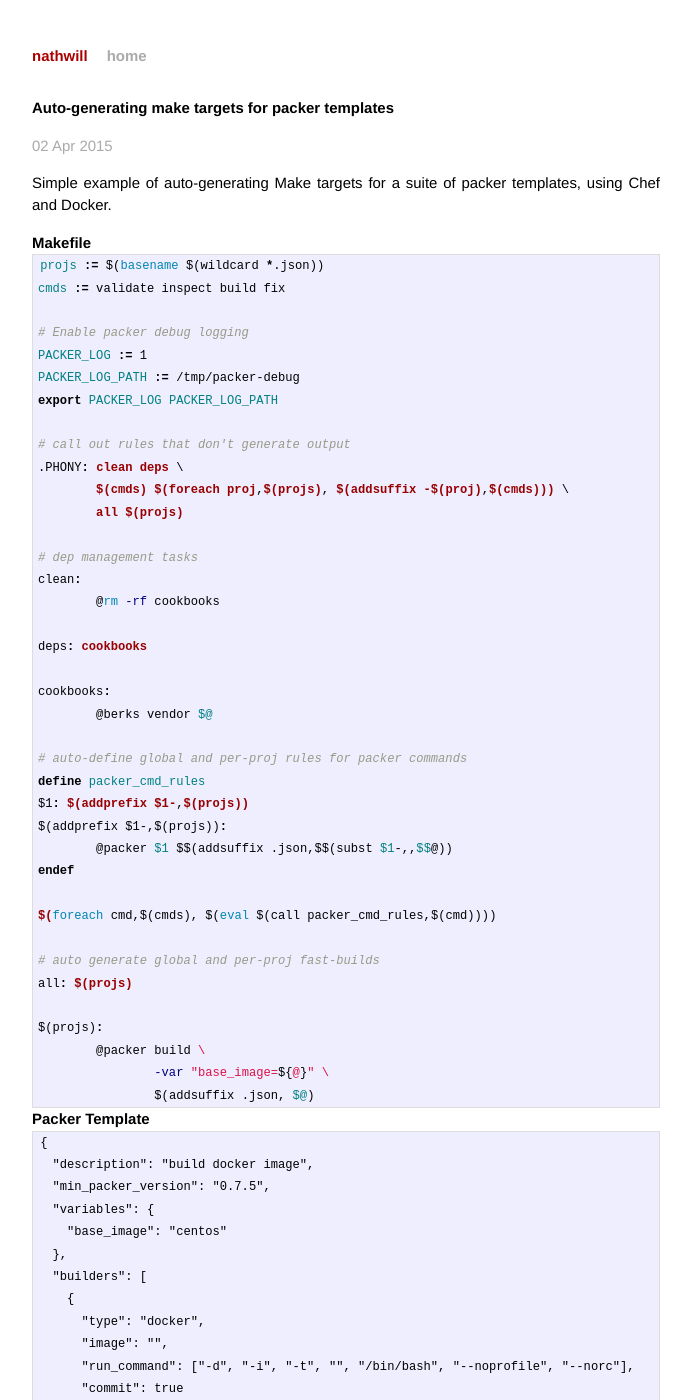
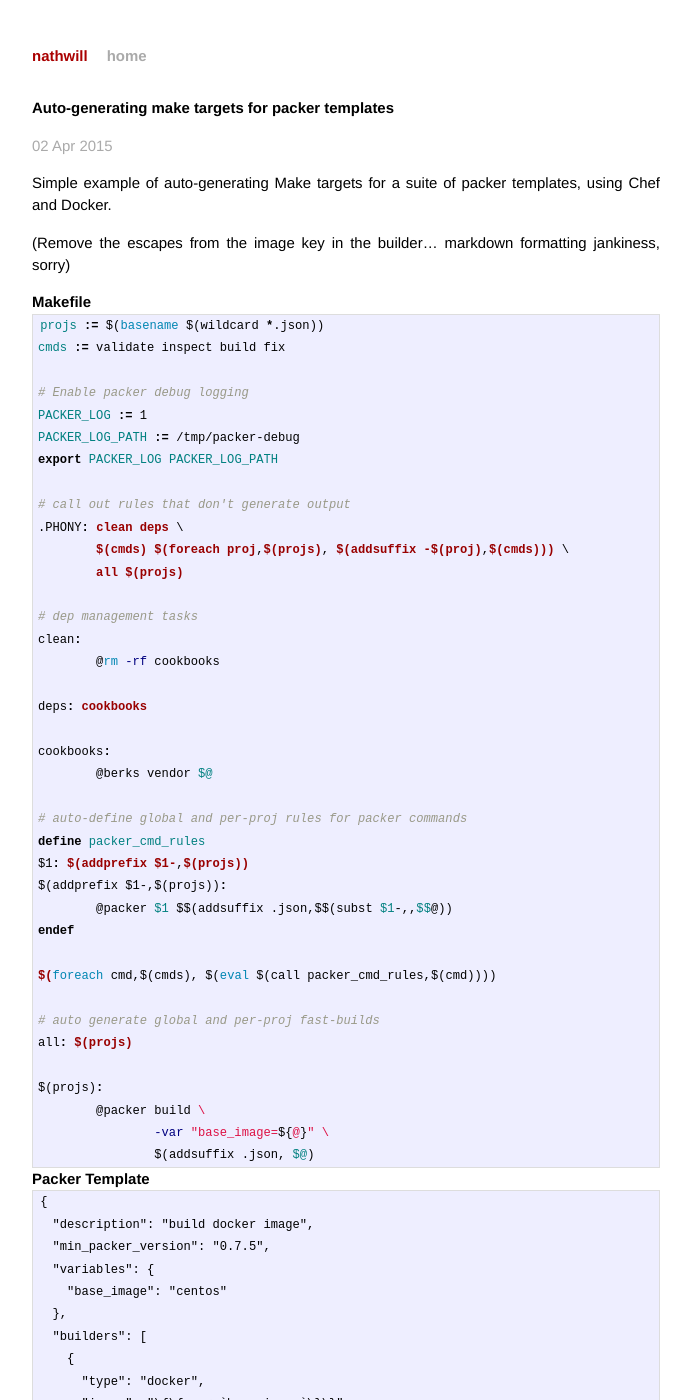
Before and after one commit to nathwill/nathwill.github.io, a Jekyll site: the page built from _posts/2015-04-02-auto-generating-make-targets-for-packer-templates.markdown, in a window 1280 px wide and 1400 px high. Shown: the whole window, without its empty margins (294-985 px from the left). Built offline with Jekyll 4.4.1, drawn with Linux system fonts in a browser that asks for light colours; Markdown is read by kramdown in place of the engine named in the settings; some of the changed text lies outside the part shown.

Commit message:
escaping is teh hard

```diff
--- a/_posts/2015-04-02-auto-generating-make-targets-for-packer-templates.markdown
+++ b/_posts/2015-04-02-auto-generating-make-targets-for-packer-templates.markdown
@@ -5,6 +5,8 @@ title: Auto-generating make targets for packer templates
 
 Simple example of auto-generating Make targets for a suite
 of packer templates, using Chef and Docker.
+
+(Remove the escapes from the image key in the builder... markdown formatting jankiness, sorry)
 
 ## Makefile
 
```
Also changed, not shown: other parts of _posts/2015-04-02-auto-generating-make-targets-for-packer-templates.markdown (+1 -1 lines).
